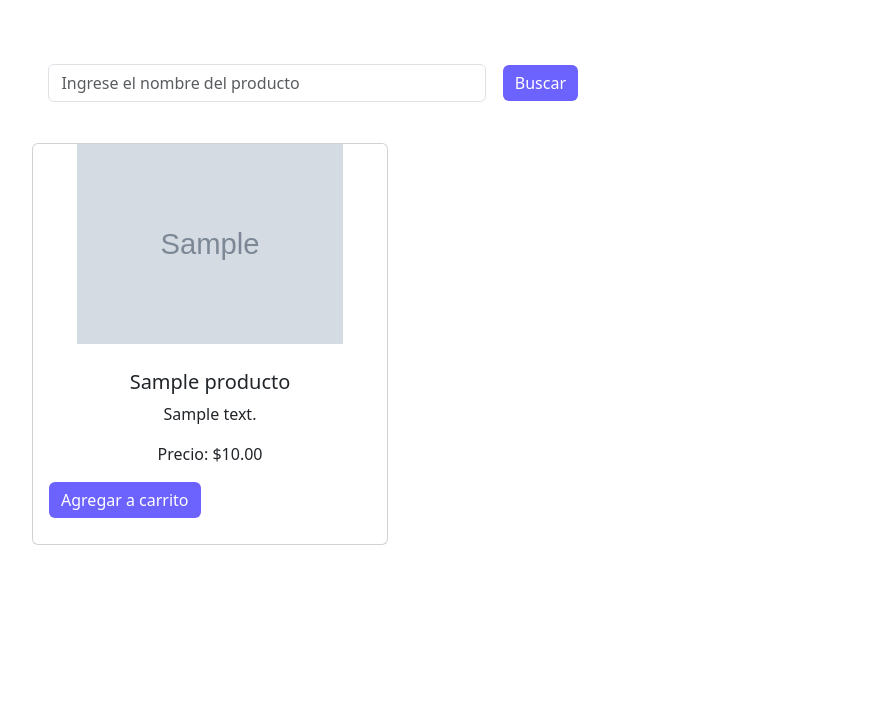
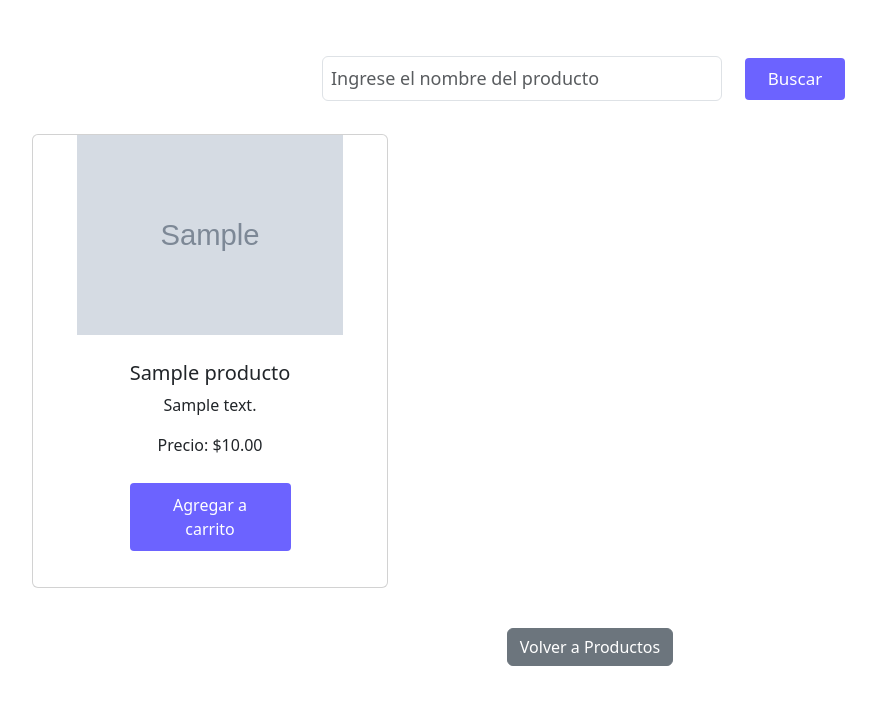
Before and after one commit to AnaBQS0107/Proyecto-Salas, a PHP site: page /Vista/Productos.php in a window 1280 px wide. Shown: the part 56-761 px from the top of the page, without its empty margins (50-926 px from the left). Run offline with PHP 8.4, Linux system fonts and the light colour scheme; tables that the repository leaves empty or names only in its code hold one stand-in row (values such as "Sample post"); grey boxes marked "Sample" are stand-in pictures; some libraries are stand-ins or nearby versions.

Commit message:
mejoras cards

```diff
--- a/Proyecto-Salas/Css/CardProductos.css
+++ b/Proyecto-Salas/Css/CardProductos.css
@@ -40,57 +40,33 @@
         max-width: 33.333333%;
     }
 }
-.btn-primary{
-    background-color: #6c63ff !important;
-    color: white;
-    padding: 10px 20px;
-    border: none !important;
-    border-radius: 4px;
-    cursor: pointer;
-    font-size: 16px;
-    display: block;
-   margin: 0 auto;
+.btn-primary {
+  background-color: #6c63ff !important;
+  color: white!important;
+  padding: 10px 20px!important;
+  border: none !important;
+  border-radius: 4px!important;
+  cursor: pointer!important;
+  font-size: 16px!important;
+  display: block!important;
+  margin: 10px auto!important;
+  text-align: center!important;
+  width: 50%;
 }
-
 .form-inline {
   display: flex;
   align-items: center;
+
+}
+.form-control {
+  font-size: 18px!important;
+  padding: 8px!important;
+  width: 400px!important;
+  margin:5px;
 }
 
-.form-group {
-  display: flex;
-  align-items: center;
-  margin: 3%;
-  flex-grow: 3;
-
+.btn-buscar {
+  font-size: 17px!important;
+  padding: 8px 16px!important;
+  width: 100px!important;
 }
-
-.form-control {
-  border-radius: 20px 0 0 20px;
-  padding-left: 12px;
-  padding-right: 30px;
-  width: 100%;
-}
-
-
-button[name="buscarBtn"] {
-  border-radius: 0 20px 20px 0;
-  display: flex;
-  align-items: center;
-  justify-content: center;
-  padding: 0.375rem 0.75rem;
-  position: relative;
-  margin-left: -30px;
-  background-color: #6c63ff;
-  color: white;
-  border: none;
-  cursor: pointer;
-  font-size: 16px;
-}
-
-button[name="buscarBtn"]::before {
-  content: '\f002';
-  font-family: 'Font Awesome 5 Free';
-  font-weight: 900;
-  margin-right: 8px;
-}
--- a/Proyecto-Salas/Css/Carrito.css
+++ b/Proyecto-Salas/Css/Carrito.css
@@ -43,7 +43,7 @@
 }
 
 .form-control:focus {
-    border-color: rgb(124, 85, 197)!important; /* Color del borde dorado */
-    box-shadow: rgb(124, 85, 197)!important; /* Sombra dorada */
-    outline: none; /* Quita el outline por defecto */
+    border-color: rgb(124, 85, 197)!important;
+    box-shadow: rgb(124, 85, 197)!important;
+    outline: none;
 }
--- a/Proyecto-Salas/Vista/CarritoCompras.php
+++ b/Proyecto-Salas/Vista/CarritoCompras.php
@@ -74,7 +74,7 @@ try {
                                         <button class="btn btn-outline-secondary menos" type="button"
                                             data-producto-id="<?php echo $id; ?>">-</button>
                                     </div>
-                                    <input type="text" class="form-control text-center"
+                                    <input type="text" class="form-control text-center "
                                         id="cantidad-<?php echo $id; ?>" name="cantidad[<?php echo $id; ?>]"
                                         value="<?php echo $item['cantidad']; ?>" min="0">
                                     <div class="input-group-append">
--- a/Proyecto-Salas/Vista/Productos.php
+++ b/Proyecto-Salas/Vista/Productos.php
@@ -13,14 +13,14 @@
     <?php include 'Navbar.php'; ?>
 
     <div class="container mt-5">
-        <div class="row">
+        <div class="row justify-content-center">
             <div class="col-md-6 mb-4">
                 <form action="lista_productos.php" method="GET" class="form-inline" id="formBusqueda">
                     <div class="form-group">
                         <input type="text" class="form-control" id="busquedaNombre" name="busquedaNombre"
                             placeholder="Ingrese el nombre del producto">
                     </div>
-                    <button type="submit" class="btn btn-primary ml-2">Buscar</button>
+                    <button type="submit" class="btn btn-primary ml-2 btn-buscar">Buscar</button>
                 </form>
             </div>
         </div>
@@ -79,6 +79,11 @@
 
             $conn = null;
             ?>
+             <?php if (!empty($productos)): ?>
+            <div class="col-md-12 text-center mt-3">
+                <a href="Productos.php" class="btn btn-secondary">Volver a Productos</a>
+            </div>
+            <?php endif; ?>
         </div>
     </div>
 
```
